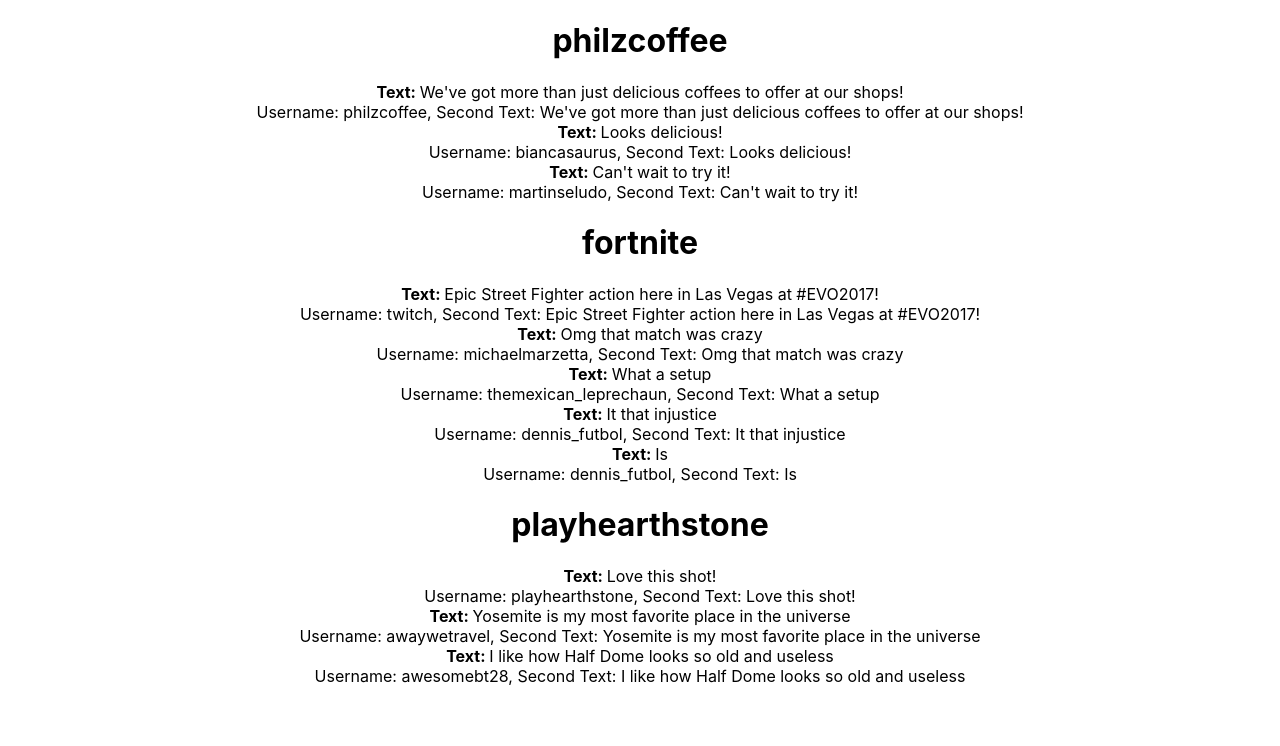
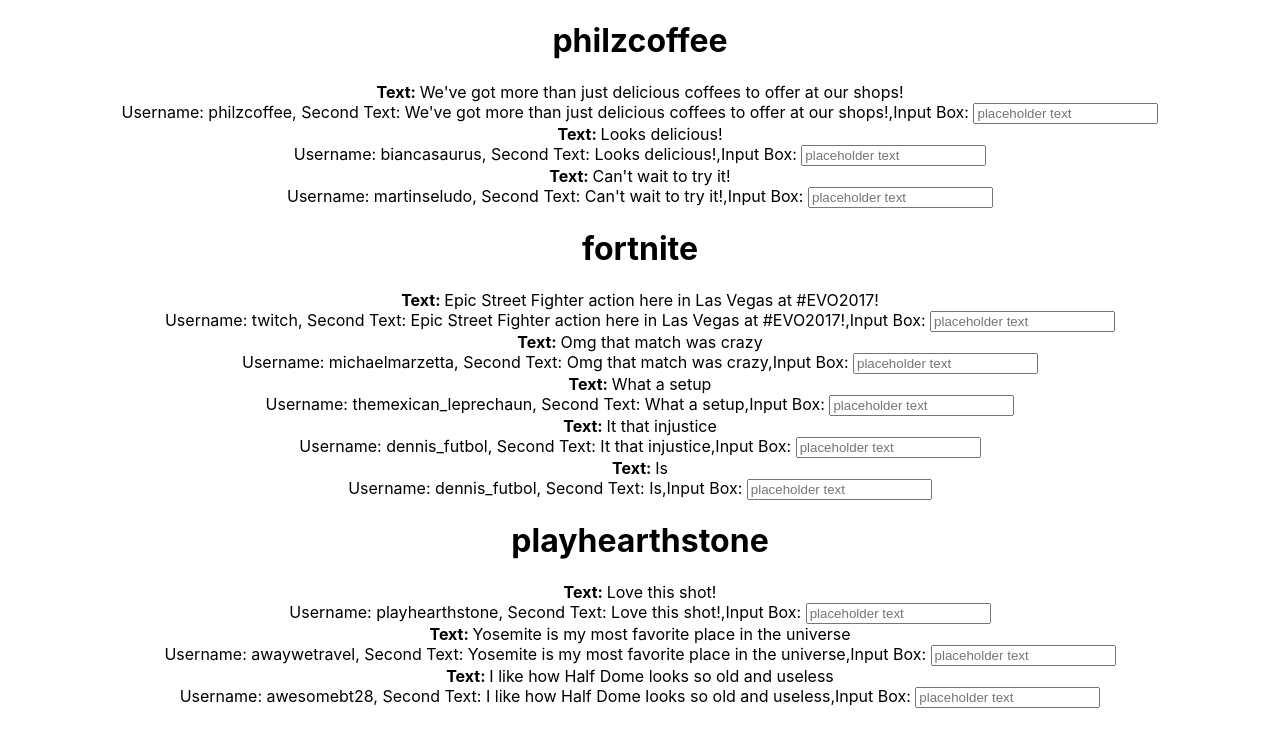
Before and after one commit to PaulApivat/instagram, a React (Create React App) app: page / in a window 1280 px wide. Shown: the top 746 px of the page. Built offline with nearby package versions, Linux system fonts and the light colour scheme.

Commit message:
add input box for user comments

```diff
--- a/src/components/CommentSection/CommentSection.js
+++ b/src/components/CommentSection/CommentSection.js
@@ -3,7 +3,10 @@ import React from 'react';
 const CommentSection = props => {
     return (
         <div>
-           Username: {props.username}, Second Text: {props.text}
+           Username: {props.username}, Second Text: {props.text},
+           <>
+             Input Box: <input placeholder="placeholder text"></input>
+           </>
         </div>
     )
 }
```
